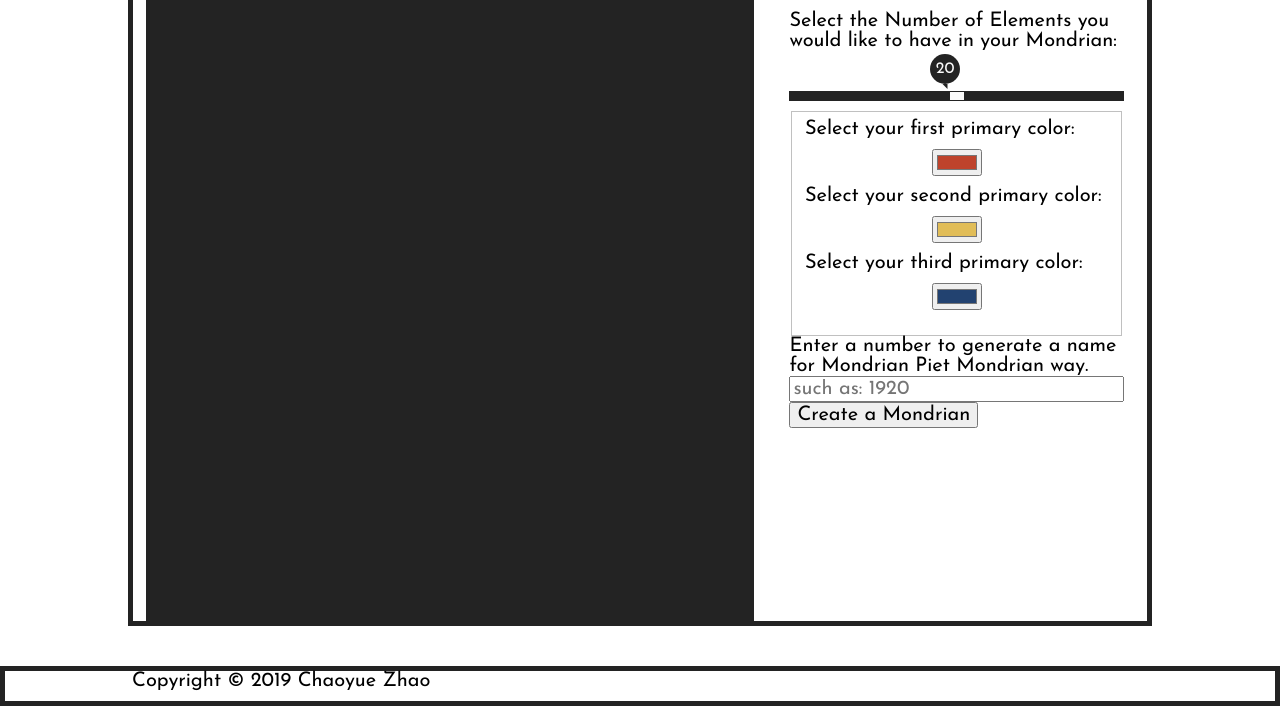
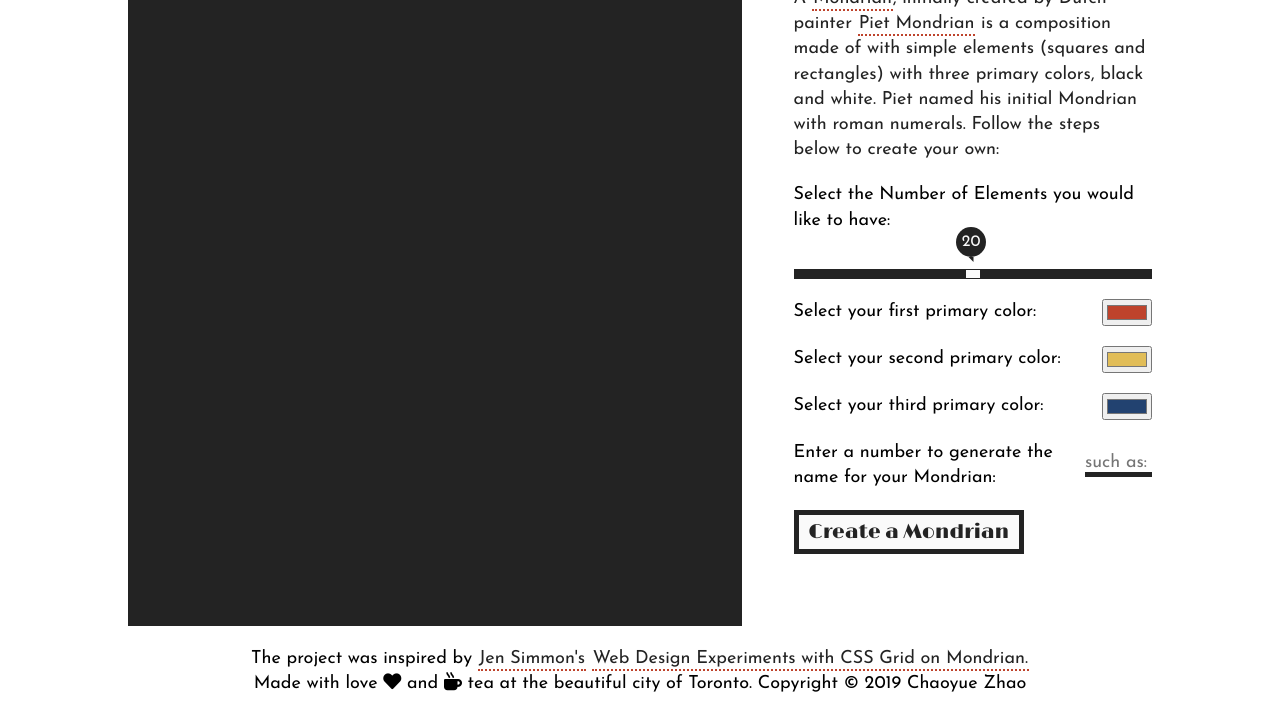
Before and after one commit to chaoyue-zhao/chaoyue-zhao-project3, a plain HTML site: page index.html in a window 1280 px wide. Shown: the part 94-800 px from the top of the page. Drawn offline with nearby package versions, Linux system fonts and the light colour scheme.

Commit message:
basic form styling is completed. added description and credit 📝

```diff
--- a/index.html
+++ b/index.html
@@ -1,13 +1,18 @@
 <!DOCTYPE html>
 <html lang="en">
   <head>
-    <meta charset="UTF-8">
-    <meta name="viewport" content="width=device-width, initial-scale=1.0">
-    <meta http-equiv="X-UA-Compatible" content="ie=edge">
-    <link type="image/png" href="assets/favicon.jpg" rel="icon">
-    <link href="https://fonts.googleapis.com/css?family=Josefin+Sans|Limelight" rel="stylesheet">
-    <link rel="stylesheet" href="styles/style.css">
-    <link rel="stylesheet" href="styles/range-input.css">
+    <meta charset="UTF-8" />
+    <meta name="viewport" content="width=device-width, initial-scale=1.0" />
+    <meta http-equiv="X-UA-Compatible" content="ie=edge" />
+    <link type="image/png" href="assets/favicon.jpg" rel="icon" />
+    <link
+      href="https://fonts.googleapis.com/css?family=Josefin+Sans|Limelight"
+      rel="stylesheet"
+    />
+    <link rel="stylesheet" href="https://use.fontawesome.com/releases/v5.7.2/css/all.css" integrity="sha384-fnmOCqbTlWIlj8LyTjo7mOUStjsKC4pOpQbqyi7RrhN7udi9RwhKkMHpvLbHG9Sr"
+      crossorigin="anonymous">
+    <link rel="stylesheet" href="styles/style.css" />
+    <link rel="stylesheet" href="styles/range-input.css" />
     <title>Mondrian in Style</title>
   </head>
   <body>
@@ -21,26 +26,91 @@
         <!-- space for mondrian elements -->
     </main>
     <aside class="main-content-aside">
+        <p class="paragraph main-content-description">
+            A
+            <a href="https://www.khanacademy.org/humanities/ap-art-history/later-europe-and-americas/modernity-ap/a/mondrian-composition"
+                class="links">Mondrian</a>, initially created by Dutch painter
+            <a href="https://en.wikipedia.org/wiki/Piet_Mondrian" class="links">Piet Mondrian</a>
+            is a composition made of with simple elements (squares and
+            rectangles) with three primary colors, black and white. Piet
+            named his initial Mondrian with roman numerals. Follow the steps below to create your own:
+        </p>
         <form action="#" class="user-control" name="user-control">
-                <label for="number-of-elements" name="number-of-elements" class="user-control-label">Select the Number of Elements you would like to have in your Mondrian:</label>
-                <input type="range" min="10" max="30" step="1" aria-valuemin="10" aria-valuemax = "30" oninput = "mondrianApp.outputUpdate(value)" id="number-of-elements" class="user-control-input">
+          <label
+            for="number-of-elements"
+            name="number-of-elements"
+            class="user-control-label"
+            >Select the Number of Elements you would like to have:</label
+          >
+          <input
+            type="range"
+            min="10"
+            max="30"
+            step="1"
+            aria-valuemin="10"
+            aria-valuemax="30"
+            oninput="mondrianApp.outputUpdate(value)"
+            id="number-of-elements"
+            class="user-control-input"
+          />
           <output for="number-of-elements"></output>
 
           <fieldset class="color-of-elements">
-                    <label for="color-1" name="color-1" class="user-control-label">Select your first primary color:</label>
-                    <input type="color" name="color-1" class="user-control-input" value="#BE432C">
+            <div class="user-control-container">
+                <label for="color-1" name="color-1" class="user-control-label"
+                  >Select your first primary color:</label
+                >
+                <input
+                  type="color"
+                  name="color-1"
+                  class="user-control-input"
+                  value="#BE432C"
+                />
+            </div>
 
-                    <label for="color-2" name="color-2" class="user-control-label">Select your second primary color:</label>
-                    <input type="color" name="color-2" class="user-control-input" value="#E1BD58">
+            <div class="user-control-container">
+                <label for="color-2" name="color-2" class="user-control-label"
+                  >Select your second primary color:</label
+                >
+                <input
+                  type="color"
+                  name="color-2"
+                  class="user-control-input"
+                  value="#E1BD58"
+                />
+            </div>
 
-                    <label for="color-3" name="color-3" class="user-control-label">Select your third primary color:</label>
-                    <input type="color" name="color-3" class="user-control-input" value="#224270">
+            <div class="user-control-container">
+                <label for="color-3" name="color-3" class="user-control-label"
+                  >Select your third primary color:</label
+                >
+                <input
+                  type="color"
+                  name="color-3"
+                  class="user-control-input"
+                  value="#224270"
+                />
+
+            </div>
           </fieldset>
 
-                <label for="name-of-mondrian" name="name-of-mondrian" class="user-control-label">Enter a number to generate a name for Mondrian Piet Mondrian way.</label>
-                <input type="text" name="name-of-mondrian" class="user-control-label" placeholder="such as: 1920" required>
+          <div class="user-control-container">
+              <label
+                for="name-of-mondrian"
+                name="name-of-mondrian"
+                class="user-control-label"
+                >Enter a number to generate the name for your Mondrian:</label
+              >
+              <input
+                type="text"
+                name="name-of-mondrian"
+                class="user-control-label"
+                placeholder="such as: 1920"
+                required
+              />
+          </div>
 
-                <button type="submit">Create a Mondrian</button>
+          <button type="submit" class="button user-control-button">Create a Mondrian</button>
         </form>
         <p class="message">
           <!-- placeholder for message -->
@@ -49,10 +119,15 @@
     </div>
     <footer>
       <div class="wrapper">
-            <p>Copyright &copy; 2019 Chaoyue Zhao</p>
+        <p class="footer">The project was inspired by <a href="http://jensimmons.com/" class="links">Jen Simmon's</a> <a href="https://labs.jensimmons.com/2017/01-011.html" class="links">Web Design Experiments with CSS Grid on Mondrian.</a></p>
+        <p class="footer">Made with love <i class="fas fa-heart"></i> and <i class="fas fa-mug-hot"></i> tea at the beautiful city of Toronto. Copyright &copy; 2019 Chaoyue Zhao</p>
       </div>
     </footer>
-    <script src='https://code.jquery.com/jquery-3.2.1.min.js' integrity='sha256-hwg4gsxgFZhOsEEamdOYGBf13FyQuiTwlAQgxVSNgt4='crossorigin='anonymous'></script>
+    <script
+      src="https://code.jquery.com/jquery-3.2.1.min.js"
+      integrity="sha256-hwg4gsxgFZhOsEEamdOYGBf13FyQuiTwlAQgxVSNgt4="
+      crossorigin="anonymous"
+    ></script>
     <script src="script.js"></script>
   </body>
 </html>
--- a/styles/partials/base/_typography.scss
+++ b/styles/partials/base/_typography.scss
@@ -1,5 +1,5 @@
 body {
-    font: 1rem $body-font;
+    font: 0.9rem/1.4 $body-font;
 }
 
 h1 {
@@ -8,3 +8,28 @@ h1 {
     margin: 0;
     padding: 0;
 }
+
+.paragraph {
+    color: $black;
+    margin: 0;
+    padding: 0;
+}
+
+.links {
+    color: $black;
+    text-decoration: none;
+    border-bottom: 2px dotted $red;
+    padding: 1px;
+
+    &:hover {
+        color: $white;
+        background: $red;
+    }
+}
+
+.footer {
+    font-size: 0.5rem/1.2 $body-font;
+    margin: 0;
+    padding: 0;
+    text-align: center;
+}
--- /dev/null
+++ b/styles/partials/components/_button.scss
@@ -0,0 +1,16 @@
+.button {
+   font-family: $heading-font;
+   font-size: 1rem;
+   color: $black;
+   background: $white;
+   padding: 5px 10px;
+   border: $small-border;
+   margin: 10px;
+
+   &:hover,
+   &:focus {
+       background: $red;
+       color: $white;
+   }
+
+}
--- /dev/null
+++ b/styles/partials/components/_footer.scss
@@ -0,0 +1,6 @@
+footer {
+    margin: 1rem 0;
+    height: 5vh;
+    grid-row: 10;
+    grid-column: 1 / -1;
+}
--- a/styles/partials/components/_form.scss
+++ b/styles/partials/components/_form.scss
@@ -1,17 +1,41 @@
 .user-control {
-  padding: 1rem 0.5rem;
+  padding: 1rem 0;
   position: relative;
 
+  &-container {
+    display: flex;
+    justify-content: space-between;
+    align-items: center;
+  }
+
   &-input {
-    margin: 10px auto;
-    display: block;
+    margin: 10px 0;
   }
 
   &-label {
-    width: 100%;
+    margin: 10px 0;
+    padding: 0;
+  }
+
+  &-button {
+    margin: 10px 0;
+  }
+
+  fieldset {
+    border: none;
+    padding: 0;
+    margin: 0;
   }
 
   input[type=range]{
-    margin-top: 12%;
+    margin-top: 10%;
   }
+
+  input[type=text] {
+    border: none;
+    border-bottom: $small-border;
+    width: 30%;
+  }
+
+
 }
--- a/styles/partials/components/_mondrian.scss
+++ b/styles/partials/components/_mondrian.scss
@@ -1,5 +1,6 @@
 .mondrian {
     max-width: 940px;
+    height: 80vh;
     display: grid;
     grid-template-columns: repeat(auto-fill, minmax(50px, 1fr));
     grid-auto-rows: repeat(auto-fill, 50px);
--- a/styles/partials/components/_range-input.scss
+++ b/styles/partials/components/_range-input.scss
@@ -82,7 +82,7 @@ output {
   justify-content: center;
   align-items: center;
   position: absolute;
-  top: 17%;
+  top: 19%;
   left: 0;
   transform: translate(-50%, -50%);
 }
--- a/styles/partials/pages/_index.scss
+++ b/styles/partials/pages/_index.scss
@@ -4,10 +4,6 @@ body {
     grid-template-columns: repeat(10, 1fr);
     grid-template-rows: repeat(10, 1fr);
     box-shadow: $large-shadow;
-}
-
-body > * {
-    border: $small-border;
 }
 
 header {
@@ -17,20 +13,10 @@ header {
     padding: 0;
 }
 
-footer {
-    height: 5vh;
-    grid-row: 10;
-    grid-column: 1 / -1;
-
-    p {
-        margin: 0;
-    }
-}
-
 .main-content {
     height: 80vh;
     display: flex;
-    justify-content: space-around;
+    justify-content: space-between;
     grid-row: 2 / 9;
     grid-column: 1 / -1;
 
@@ -41,4 +27,8 @@ footer {
     &-aside {
         width: 35%;
     }
+
+    &-description {
+       width: 100%;
+    }
 }
--- a/styles/style.scss
+++ b/styles/style.scss
@@ -4,6 +4,8 @@
 @import "partials/base/setup";
 @import "partials/base/typography";
 
+@import "partials/components/button";
+@import "partials/components/footer";
 @import "partials/components/form";
 @import "partials/components/mondrian";
 @import "partials/components/range-input";
```
Also changed, not shown: styles/style.css, 1 other file. Lines whose indentation alone changed are shown as unchanged.
